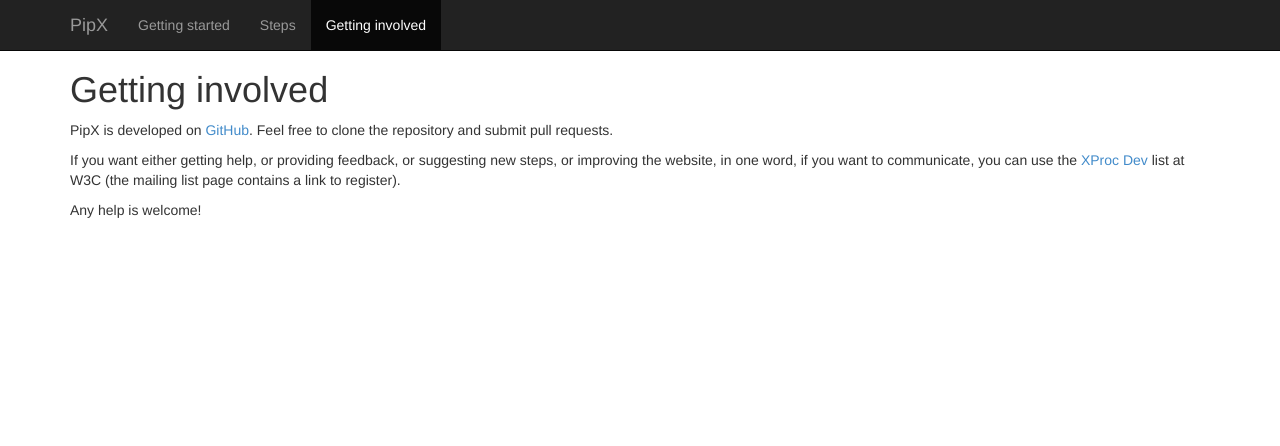
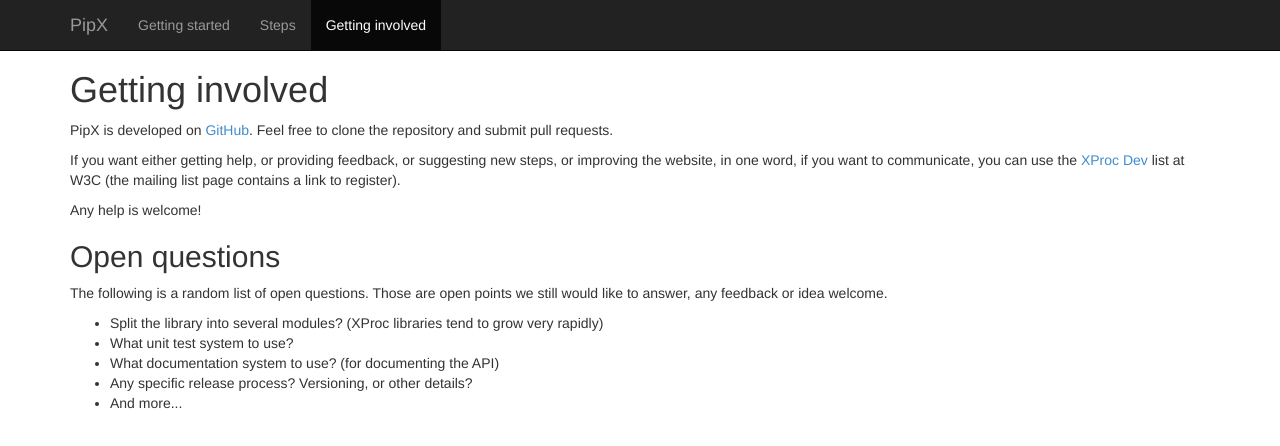
Before and after one commit to fgeorges/pipx, a plain HTML site: page website/progress.html in a window 1280 px wide. Drawn offline with nearby package versions, Linux system fonts and the light colour scheme.

Commit message:
Add some open question to the Getting Involved webpage.

```diff
--- a/website/progress.html
+++ b/website/progress.html
@@ -63,6 +63,16 @@
                     href="http://lists.w3.org/Archives/Public/xproc-dev/">XProc Dev</a> list at
                 W3C (the mailing list page contains a link to register).</p>
             <p>Any help is welcome!</p>
+            <h2>Open questions</h2>
+            <p>The following is a random list of open questions. Those are open
+                points we still would like to answer, any feedback or idea welcome.</p>
+            <ul>
+                <li>Split the library into several modules? (XProc libraries tend to grow very rapidly)</li>
+                <li>What unit test system to use?</li>
+                <li>What documentation system to use? (for documenting the API)</li>
+                <li>Any specific release process?  Versioning, or other details?</li>
+                <li>And more...</li>
+            </ul>
         </div>
         <!-- /container -->
         <!-- Bootstrap core JavaScript
```
